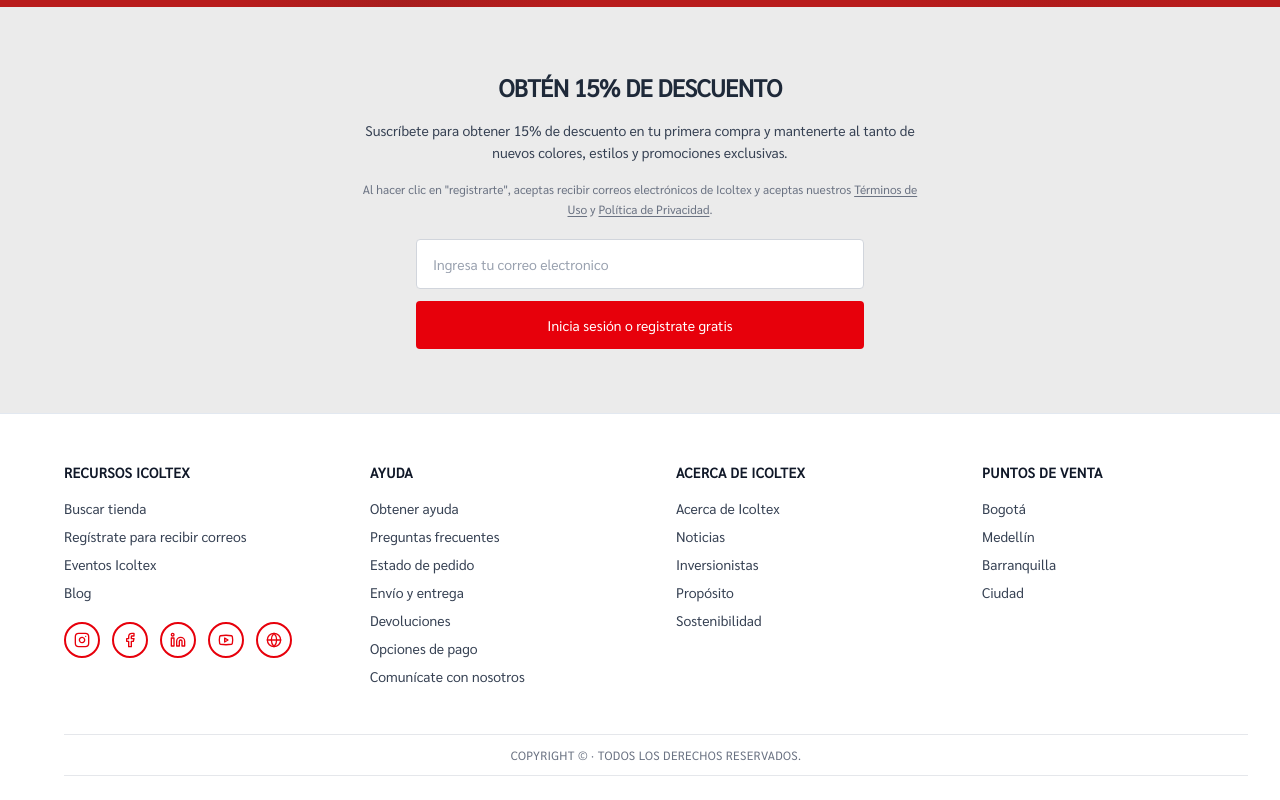
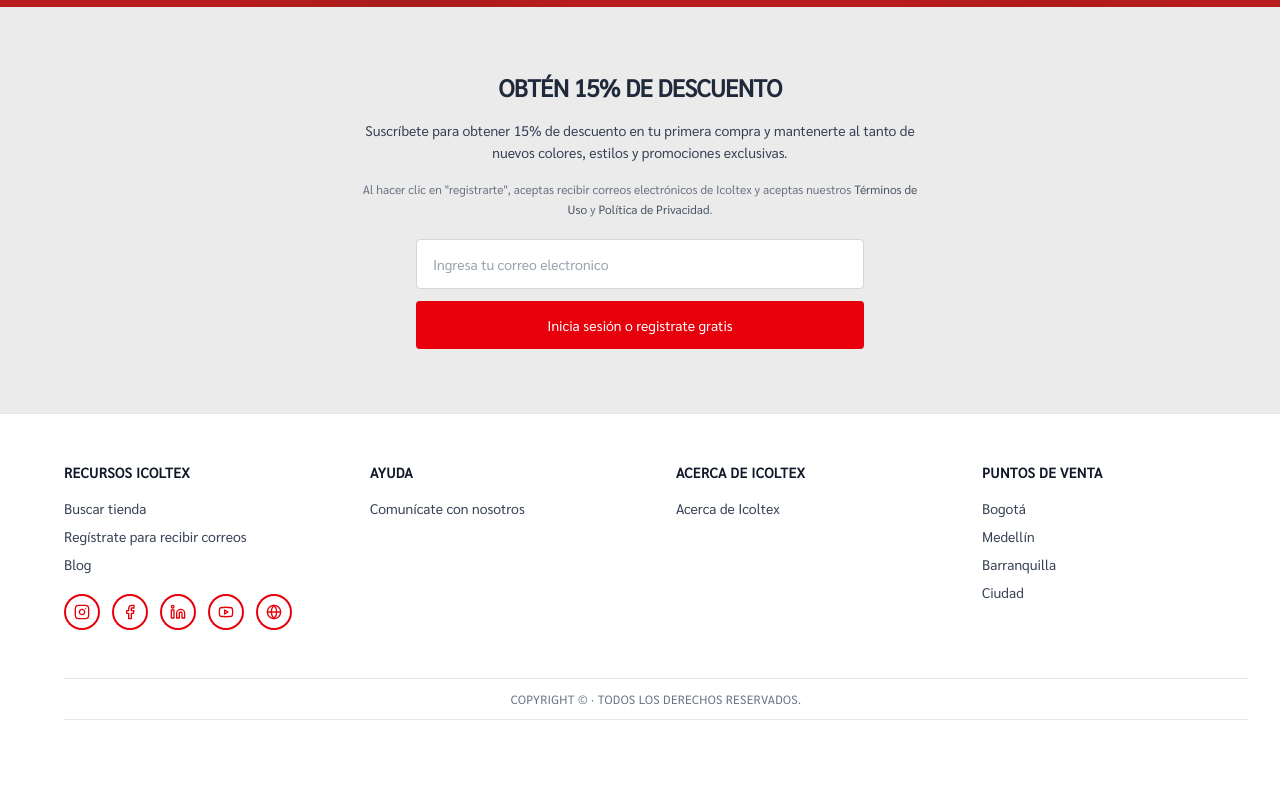
Before and after one commit to unalome1sm/frontend-icoltex, a Next.js app: page / in a window 1280 px wide. Shown: the part 2752-3552 px from the top of the page. After the commit the page ends 3520 px from the top, so only its background shows below. Built offline with nearby package versions, Linux system fonts and the light colour scheme; no server answers.

Commit message:
Refactor NewsletterSection to remove links and replace them with text placeholders; comment out unused footer links; update PromoBar to handle null links for pending pages.

```diff
--- a/src/components/home/NewsletterSection.tsx
+++ b/src/components/home/NewsletterSection.tsx
@@ -1,7 +1,6 @@
 "use client";
 
 import { useState } from "react";
-import Link from "next/link";
 import { useAuthSidebar } from "@/contexts/AuthSidebarContext";
 
 export function NewsletterSection() {
@@ -24,19 +23,9 @@ export function NewsletterSection() {
         <p className="text-xs leading-relaxed text-gray-500">
           Al hacer clic en &quot;registrarte&quot;, aceptas recibir correos
           electrónicos de Icoltex y aceptas nuestros{" "}
-          <Link
-            href="/terminos-y-condiciones"
-            className="underline underline-offset-2 hover:text-gray-700"
-          >
-            Términos de Uso
-          </Link>{" "}
-          y{" "}
-          <Link
-            href="/privacidad"
-            className="underline underline-offset-2 hover:text-gray-700"
-          >
-            Política de Privacidad
-          </Link>
+          <span className="text-gray-600">Términos de Uso</span> y{" "}
+          <span className="text-gray-600">Política de Privacidad</span>
+          {/* Enlaces pendientes: /terminos-y-condiciones, /privacidad */}
           .
         </p>
         <form
--- a/src/components/layout/Footer.tsx
+++ b/src/components/layout/Footer.tsx
@@ -12,26 +12,26 @@ import {
 const RECURSOS_LINKS = [
   { label: "Buscar tienda", href: "/stores" },
   { label: "Regístrate para recibir correos", href: "/" },
-  { label: "Eventos Icoltex", href: "/eventos" },
+  // { label: "Eventos Icoltex", href: "/eventos" },
   { label: "Blog", href: "/blog" },
 ];
 
 const AYUDA_LINKS = [
-  { label: "Obtener ayuda", href: "/ayuda" },
-  { label: "Preguntas frecuentes", href: "/faq" },
-  { label: "Estado de pedido", href: "/account/orders" },
-  { label: "Envío y entrega", href: "/envio" },
-  { label: "Devoluciones", href: "/devoluciones" },
-  { label: "Opciones de pago", href: "/pago" },
+  // { label: "Obtener ayuda", href: "/ayuda" },
+  // { label: "Preguntas frecuentes", href: "/faq" },
+  // { label: "Estado de pedido", href: "/account/orders" },
+  // { label: "Envío y entrega", href: "/envio" },
+  // { label: "Devoluciones", href: "/devoluciones" },
+  // { label: "Opciones de pago", href: "/pago" },
   { label: "Comunícate con nosotros", href: "/contact" },
 ];
 
 const ACERCA_LINKS = [
   { label: "Acerca de Icoltex", href: "/about" },
-  { label: "Noticias", href: "/noticias" },
-  { label: "Inversionistas", href: "/inversionistas" },
-  { label: "Propósito", href: "/proposito" },
-  { label: "Sostenibilidad", href: "/sostenibilidad" },
+  // { label: "Noticias", href: "/noticias" },
+  // { label: "Inversionistas", href: "/inversionistas" },
+  // { label: "Propósito", href: "/proposito" },
+  // { label: "Sostenibilidad", href: "/sostenibilidad" },
 ];
 
 const PUNTOS_LINKS = [
--- a/src/components/layout/PromoBar.tsx
+++ b/src/components/layout/PromoBar.tsx
@@ -7,12 +7,20 @@ import { useState, useEffect } from "react";
 const PROMO_BAR_BG = "#E5DFDF";
 const ROTATE_INTERVAL_MS = 5000;
 
-const PROMOS = [
+type PromoLink = { label: string; href: string };
+
+const PROMOS: {
+  id: number;
+  icon: typeof Percent;
+  text: string;
+  link: PromoLink | null;
+}[] = [
   {
     id: 1,
     icon: Percent,
     text: "Envíos gratis por compras superiores a $$$",
-    link: { label: "Términos y condiciones", href: "/terminos-y-condiciones" },
+    // /terminos-y-condiciones — página pendiente
+    link: null,
   },
   {
     id: 2,
@@ -65,12 +73,14 @@ export function PromoBar() {
               </span>
               <span>{current.text}</span>
             </span>
+            {current.link ? (
               <Link
                 href={current.link.href}
                 className="text-sm text-slate-700 leading-none border-b border-slate-700 hover:border-slate-900 hover:text-slate-900 transition-colors"
               >
                 {current.link.label}
               </Link>
+            ) : null}
           </div>
         </div>
       </div>
```
Lines whose indentation alone changed are shown as unchanged.
